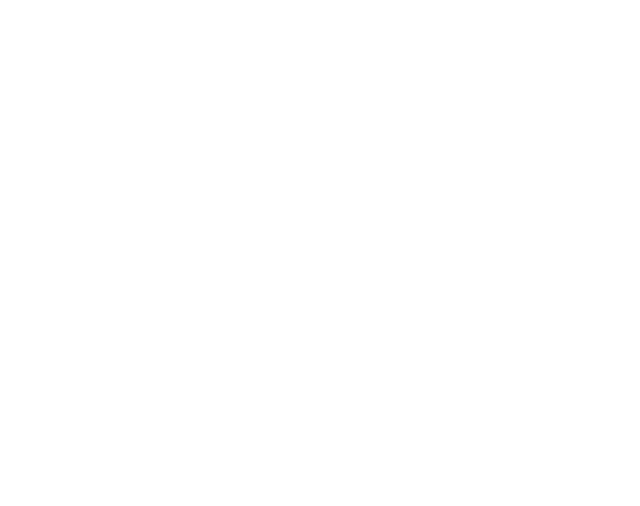
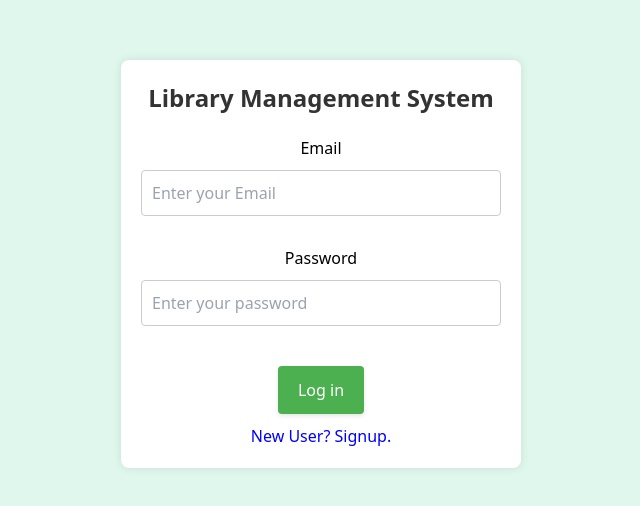
Before and after one commit to ramanujangunturu/library-management-intern, a React (Vite) app in the folder frontend/: page /admin in a window 1280 px wide. Before the commit this address had no page. Shown: the part 136-642 px from the top of the page, without its empty margins (319-959 px from the left). Built offline with nearby package versions, Linux system fonts and the light colour scheme.

Commit message:
added admin page

```diff
--- a/frontend/src/App.jsx
+++ b/frontend/src/App.jsx
@@ -1,7 +1,8 @@
 import { Routes, Route } from "react-router-dom";
-import Login from  "./components/Login.jsx"
+import Login from "./components/Login.jsx"
 import Signup from "./components/Signup.jsx";
 import "./index.css";
+import AdminLogin from "./components/AdminLogin.jsx";
 
 
 function App() {
@@ -10,6 +11,7 @@
       <Routes>
         <Route path="/" Component={Login} ></Route>
         <Route path="/signup" Component={Signup} ></Route>
+        <Route path="/admin" Component={AdminLogin}></Route>
       </Routes>
     </>
   );
--- /dev/null
+++ b/frontend/src/components/AdminLogin.jsx
@@ -0,0 +1,128 @@
+import { useState } from "react";
+import axios from "axios";
+import { useNavigate } from "react-router-dom";
+const AdminLogin = () => {
+    const [email, setEmail] = useState("");
+    const [password, setPassword] = useState("");
+    const [loginMessage, setLoginMessage] = useState("");
+
+    const navigate = useNavigate();
+
+    const handleSubmit = (e) => {
+        e.preventDefault();
+        axios.post("http://localhost:5000/api/v1/auth/signin", {
+            email: email,
+            password: password,
+        }).then((res) => {
+            console.log(res);
+            if (res.status === 200) {
+                localStorage.setItem("token", res.data.token);
+                localStorage.setItem("user", JSON.stringify(res.data.user));
+                navigate("/home");
+            }
+        }).catch((err) => {
+            console.log(err);
+            setLoginMessage("Invalid Credentials");
+        });
+    };
+    const handleAdminClick = (e) => {
+        e.preventDefault();
+        navigate("/admin");
+    }
+    const handleNewUserClick = (e) => {
+        e.preventDefault();
+        navigate("/signup");
+    }
+
+
+    return (
+        <>
+            <div className="login_background">
+                <form
+                    onSubmit={handleSubmit}
+                    className="login_form"
+                    style={{
+                        maxWidth: "400px",
+                        margin: "0 auto",
+                        textAlign: "center",
+                        boxShadow: "0 0 10px rgba(0, 0, 0, 0.1)",
+                        padding: "20px",
+                        borderRadius: "8px",
+                    }}
+                >
+                    <div>
+                        <h1
+                            style={{ color: "#333", marginBottom: "20px", fontSize: "24px", fontWeight: "bold" }}
+                        >
+                            Library Management System
+                        </h1>
+                    </div>
+                    <label
+                        htmlFor="Email"
+                        style={{ display: "block", margin: "10px 0", fontSize: "16px" }}
+                    >
+                        Email
+                    </label>
+                    <input
+                        type="text"
+                        name="Email"
+                        placeholder="Enter your Email"
+                        style={{
+                            width: "100%",
+                            padding: "10px",
+                            fontSize: "16px",
+                            marginBottom: "20px",
+                            borderRadius: "4px",
+                            border: "1px solid #ccc",
+                        }}
+                        onChange={(e) => {
+                            setEmail(e.target.value);
+                        }}
+                    />
+                    <label
+                        htmlFor="password"
+                        style={{ display: "block", margin: "10px 0", fontSize: "16px" }}
+                    >
+                        Password
+                    </label>
+                    <input
+                        type="password"
+                        name="password"
+                        placeholder="Enter your password"
+                        style={{
+                            width: "100%",
+                            padding: "10px",
+                            fontSize: "16px",
+                            marginBottom: "20px",
+                            borderRadius: "4px",
+                            border: "1px solid #ccc",
+                        }}
+                        onChange={(e) => {
+                            setPassword(e.target.value);
+                        }}
+                    />
+                    <p style={{ color: "red", margin: "10px 0" }}> {loginMessage}</p>
+                    <button
+                        type="submit"
+                        style={{
+                            backgroundColor: "#4CAF50",
+                            color: "white",
+                            padding: "12px 20px",
+                            fontSize: "16px",
+                            borderRadius: "4px",
+                            cursor: "pointer",
+                            border: "none",
+                            margin: "10px 0",
+                            boxShadow: "0 2px 4px rgba(0, 0, 0, 0.1)",
+                        }}
+                    >
+                        Log in
+                    </button><br />
+                    <a style={{ color: "blue", cursor: "pointer" }} onClick={handleNewUserClick}>New User? Signup.</a>
+                </form>
+            </div>
+        </>
+    );
+}
+
+export default AdminLogin
```
Also changed, not shown: frontend/src/components/Login.jsx (indentation only).
